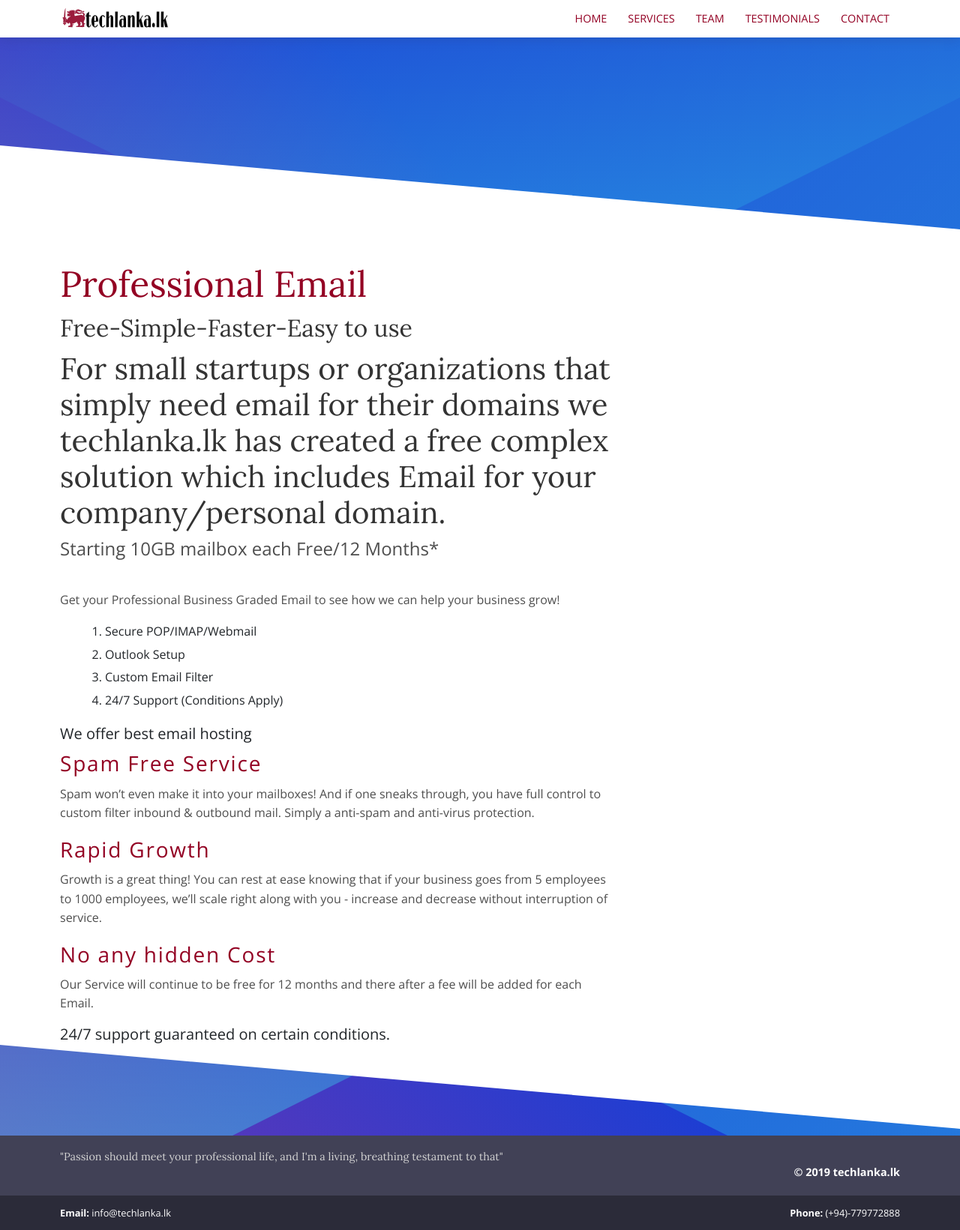
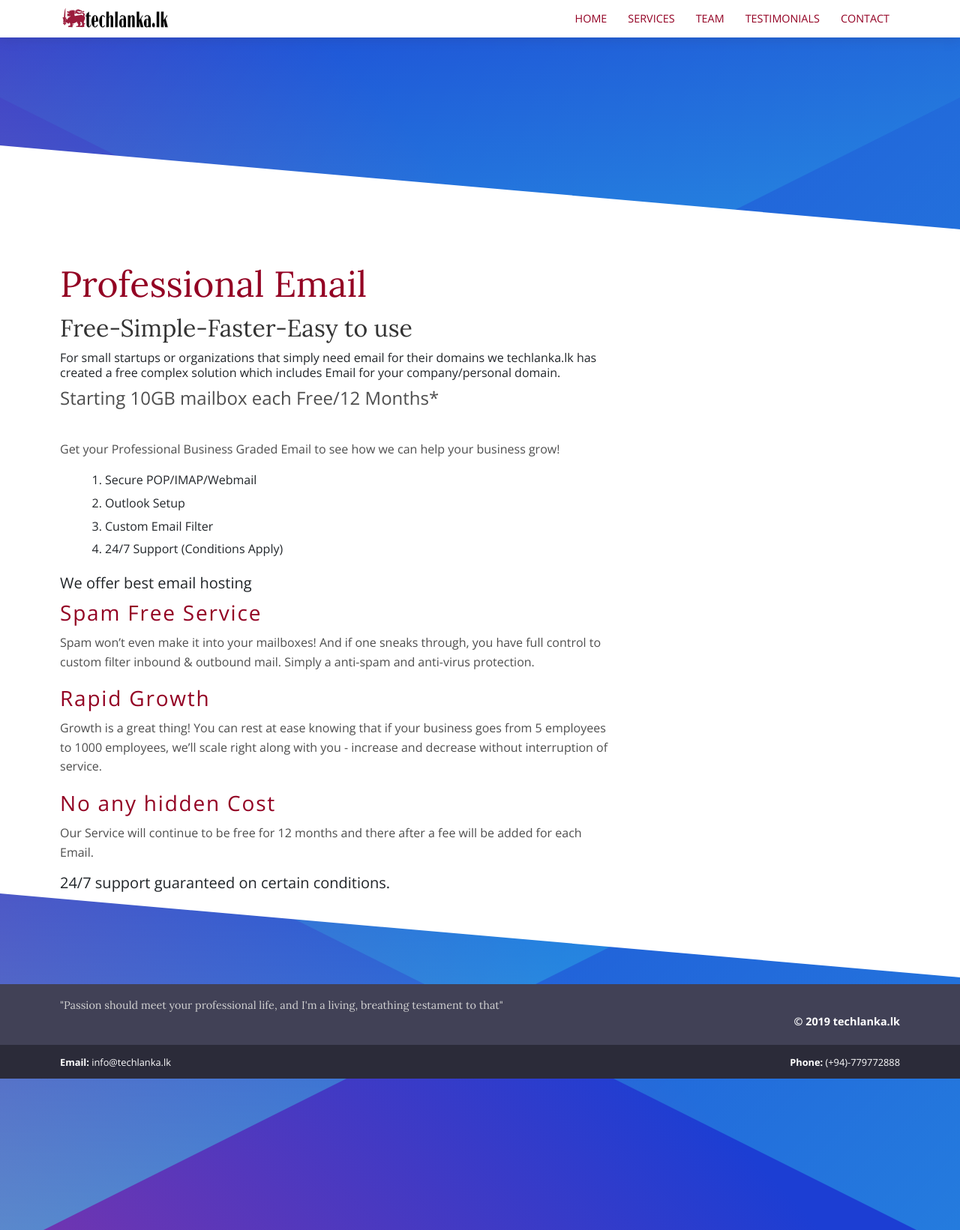
Before and after one commit to techlanka/business, a Jekyll site: the page built from _services/free-business-email.md, in a window 1280 px wide. Shown: the whole page at 75% size. Built offline with Jekyll 4.4.1, drawn with Linux system fonts in a browser that asks for light colours.

```diff
--- a/_services/free-business-email.md
+++ b/_services/free-business-email.md
@@ -5,7 +5,7 @@ image: '/services/default.png'
 
 ## Free-Simple-Faster-Easy to use
 
-# For small startups or organizations that simply need email for their domains we techlanka.lk has created a free complex solution which includes Email for your company/personal domain.
+###### For small startups or organizations that simply need email for their domains we techlanka.lk has created a free complex solution which includes Email for your company/personal domain.
 
 Starting 10GB mailbox each Free/12 Months*
 
```
